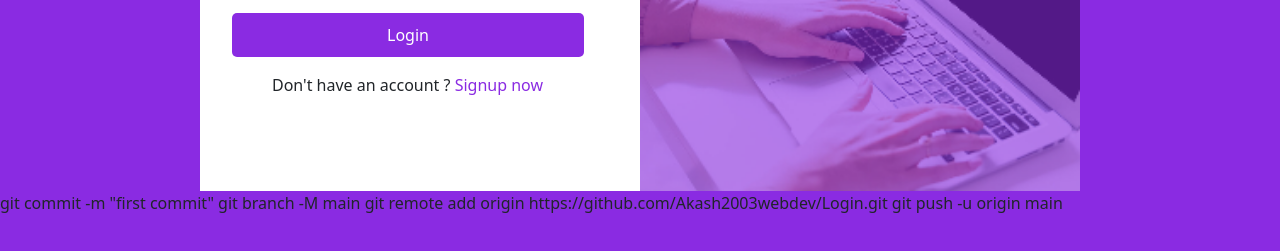
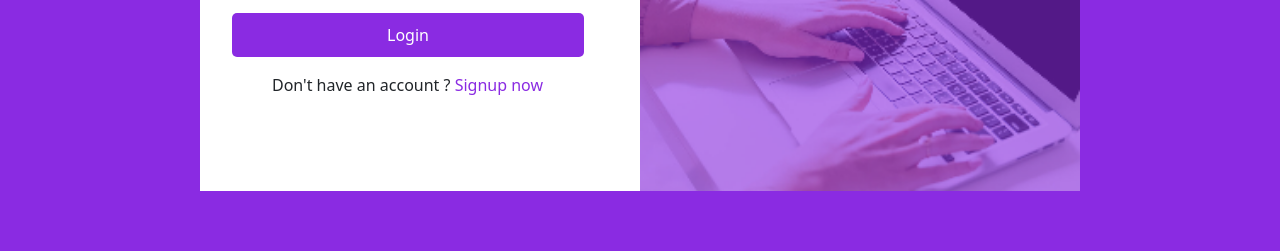
Before and after one commit to Akash2003webdev/Login, a plain HTML site: page index.html in a window 1280 px wide. Shown: the part 449-700 px from the top of the page. Drawn offline with nearby package versions, Linux system fonts and the light colour scheme.

Commit message:
second commit

```diff
--- a/index.html
+++ b/index.html
@@ -34,13 +34,3 @@
      <script src="https://cdn.jsdelivr.net/npm/bootstrap@5.3.7/dist/js/bootstrap.bundle.min.js" integrity="sha384-ndDqU0Gzau9qJ1lfW4pNLlhNTkCfHzAVBReH9diLvGRem5+R9g2FzA8ZGN954O5Q" crossorigin="anonymous"></script>
 </body>
 </html>
-
-
-
-
-
-
-git commit -m "first commit"
-git branch -M main
-git remote add origin https://github.com/Akash2003webdev/Login.git
-git push -u origin main
```
